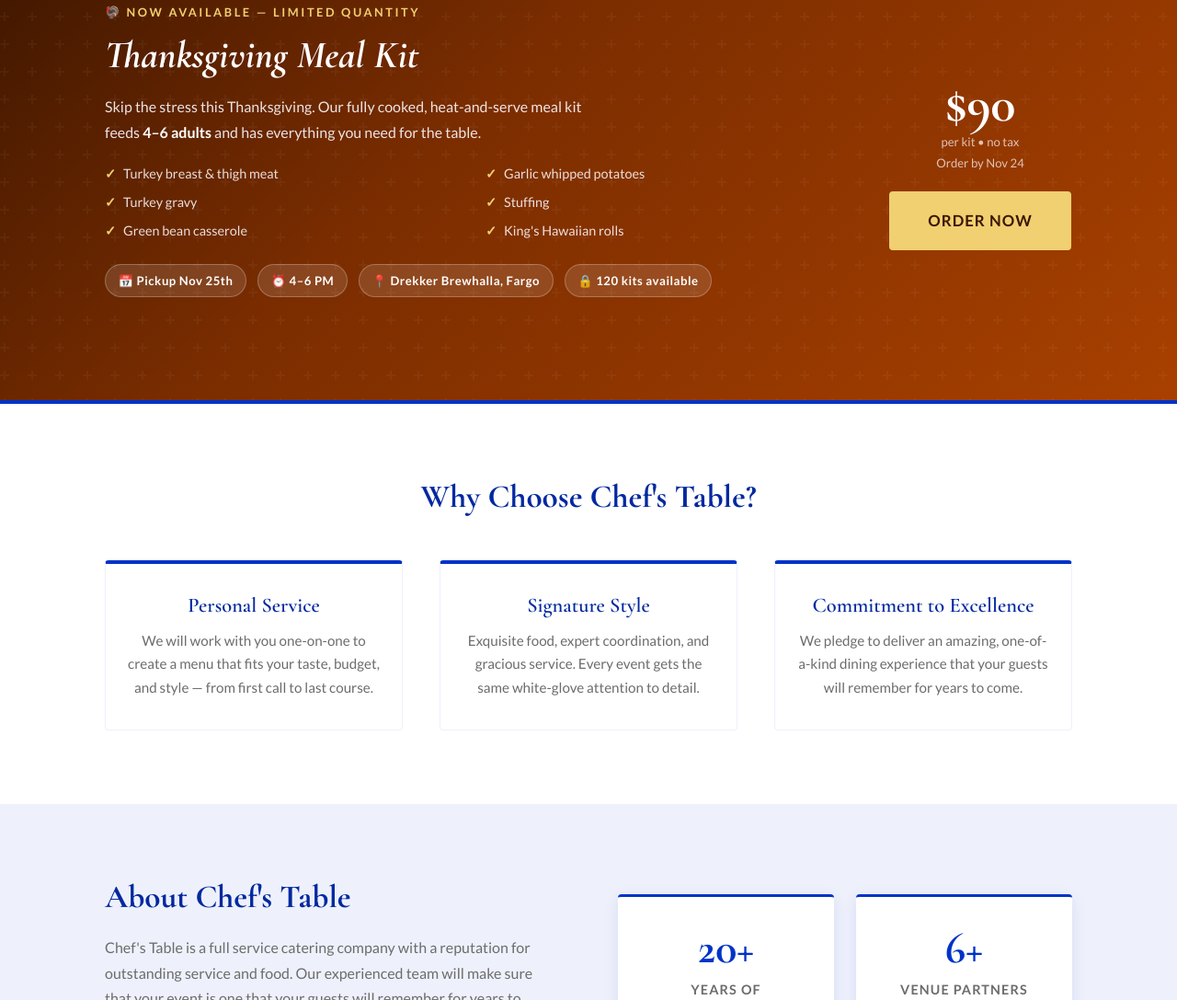
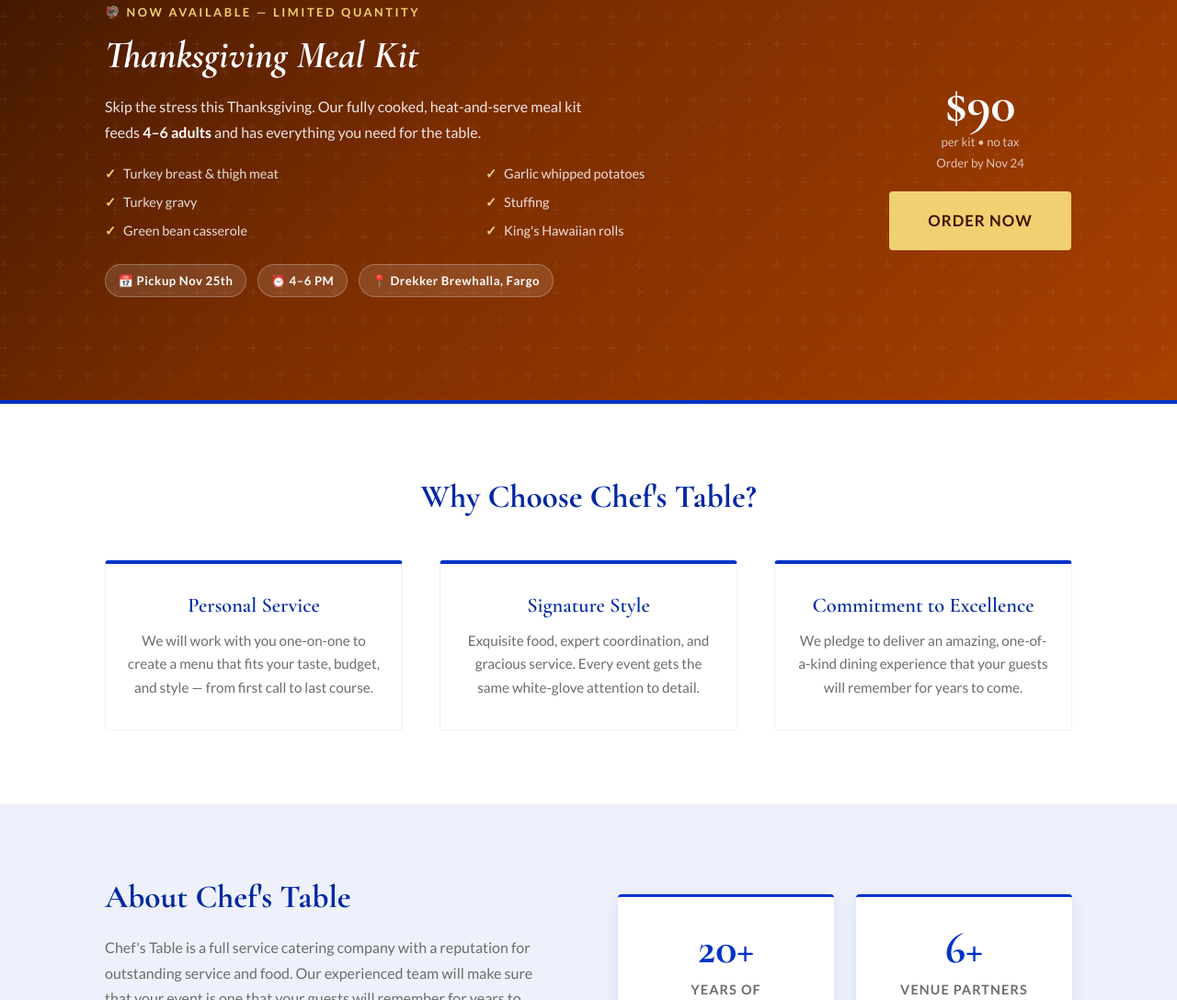
Before and after one commit to DanH1021/chefstable-website, a website: page index.html in a window 1280 px wide. Shown: the part 761-1848 px from the top of the page at 92% size. Drawn offline with nearby package versions, Linux system fonts and the light colour scheme.

Commit message:
Remove kit count badge from homepage

```diff
--- a/index.html
+++ b/index.html
@@ -218,7 +218,6 @@ A Great Plains Hospitality Company<span class="sr-only"> (opens in new tab)</spa
           <span class="thanksgiving-badge">&#128197; Pickup Nov 25th</span>
           <span class="thanksgiving-badge">&#9200; 4&ndash;6 PM</span>
           <span class="thanksgiving-badge">&#128205; Drekker Brewhalla, Fargo</span>
-          <span class="thanksgiving-badge">&#128274; 120 kits available</span>
         </div>
       </div>
       <div class="thanksgiving-cta-block">
```
